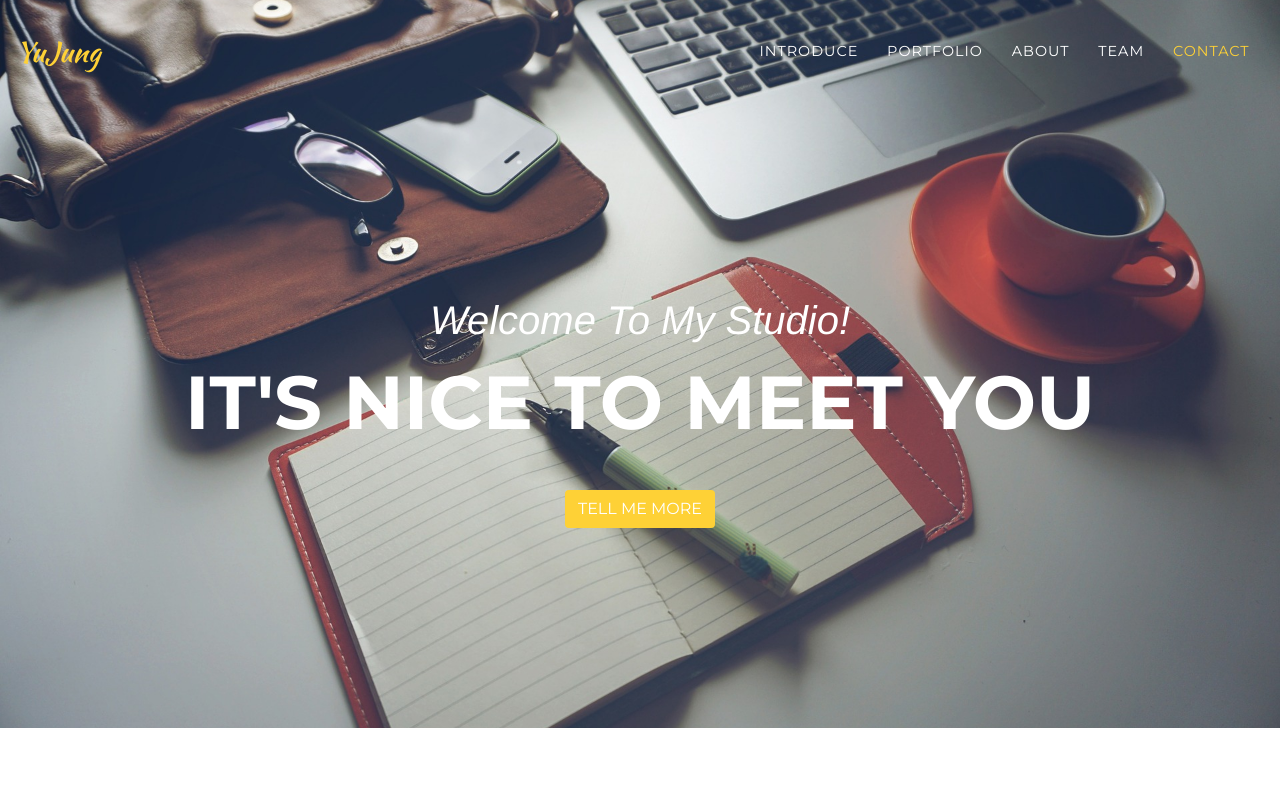
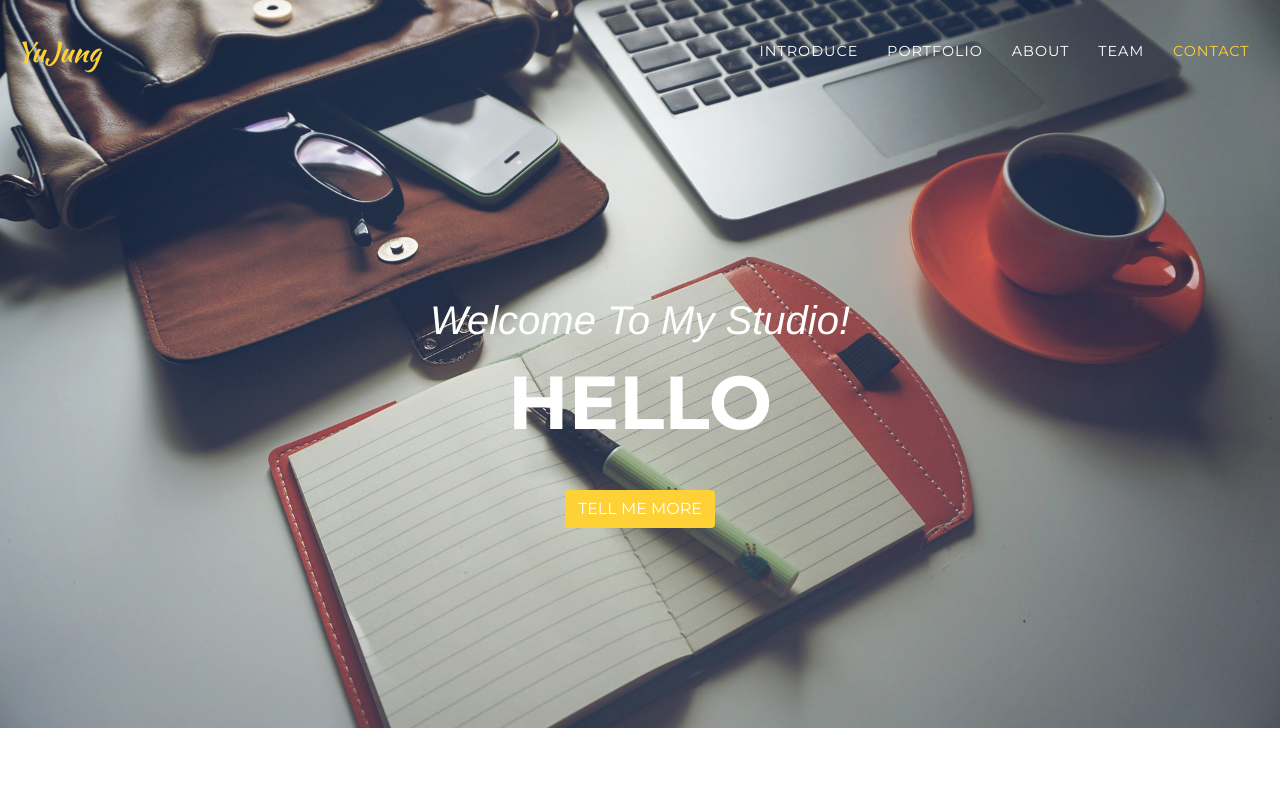
Before and after one commit to ujjung/ujjung.github.io, a website with bundled scripts: page index.html in a window 1280 px wide. Shown: the top 800 px of the page. Built offline with nearby package versions, Linux system fonts and the light colour scheme; a web font is replaced by a local one.

Commit message:
first commit

```diff
--- a/index.html
+++ b/index.html
@@ -67,7 +67,7 @@
         <div class="intro-text">
           <!-- [try]처음화면 글 바꾸기 -->
           <div class="intro-lead-in">Welcome To My Studio!</div>
-          <div class="intro-heading">It's Nice To Meet You</div>
+          <div class="intro-heading">Hello</div>
           <a href="#services" class="btn btn-xl">Tell Me More</a>
         </div>
       </div>
```
